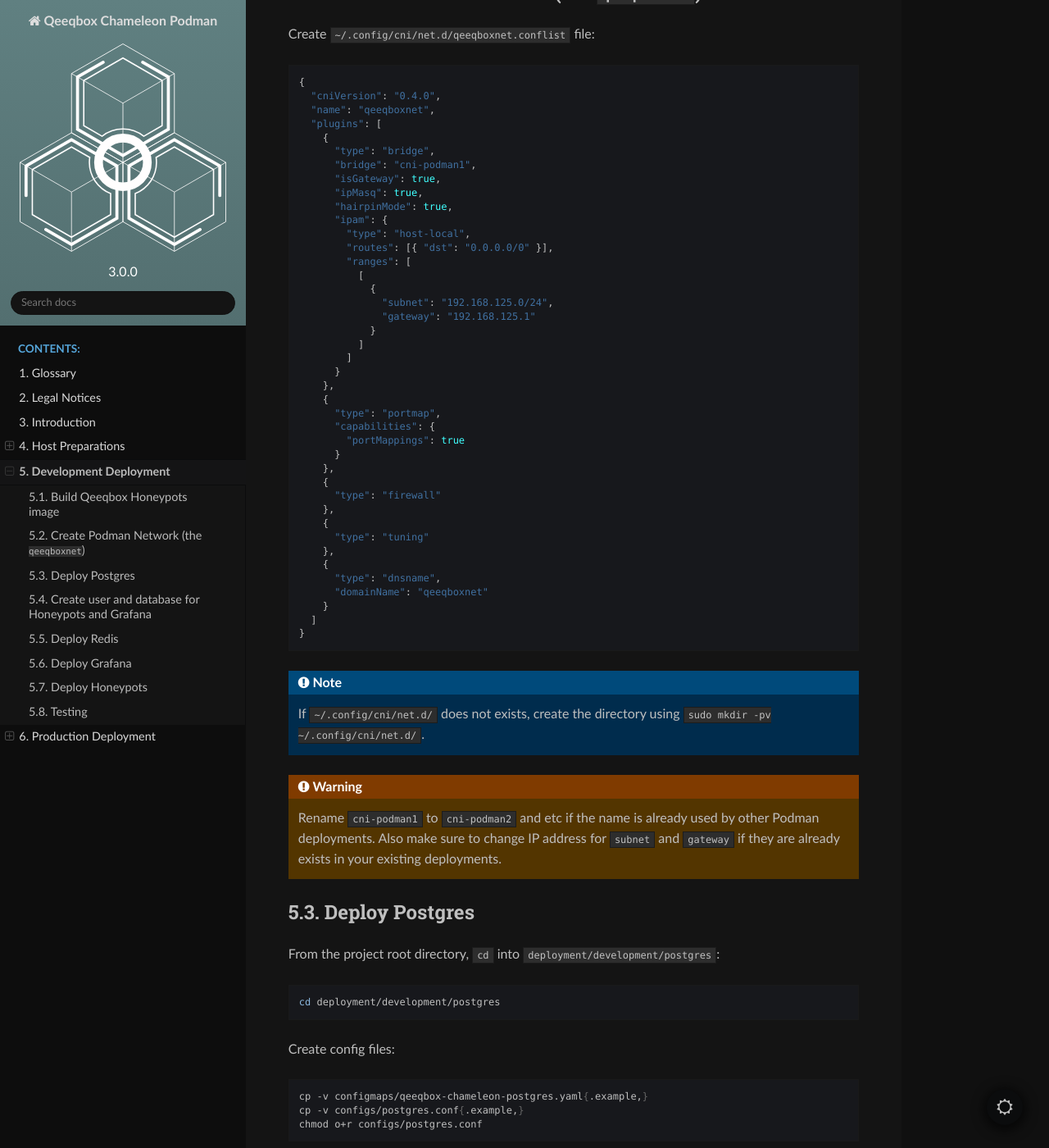
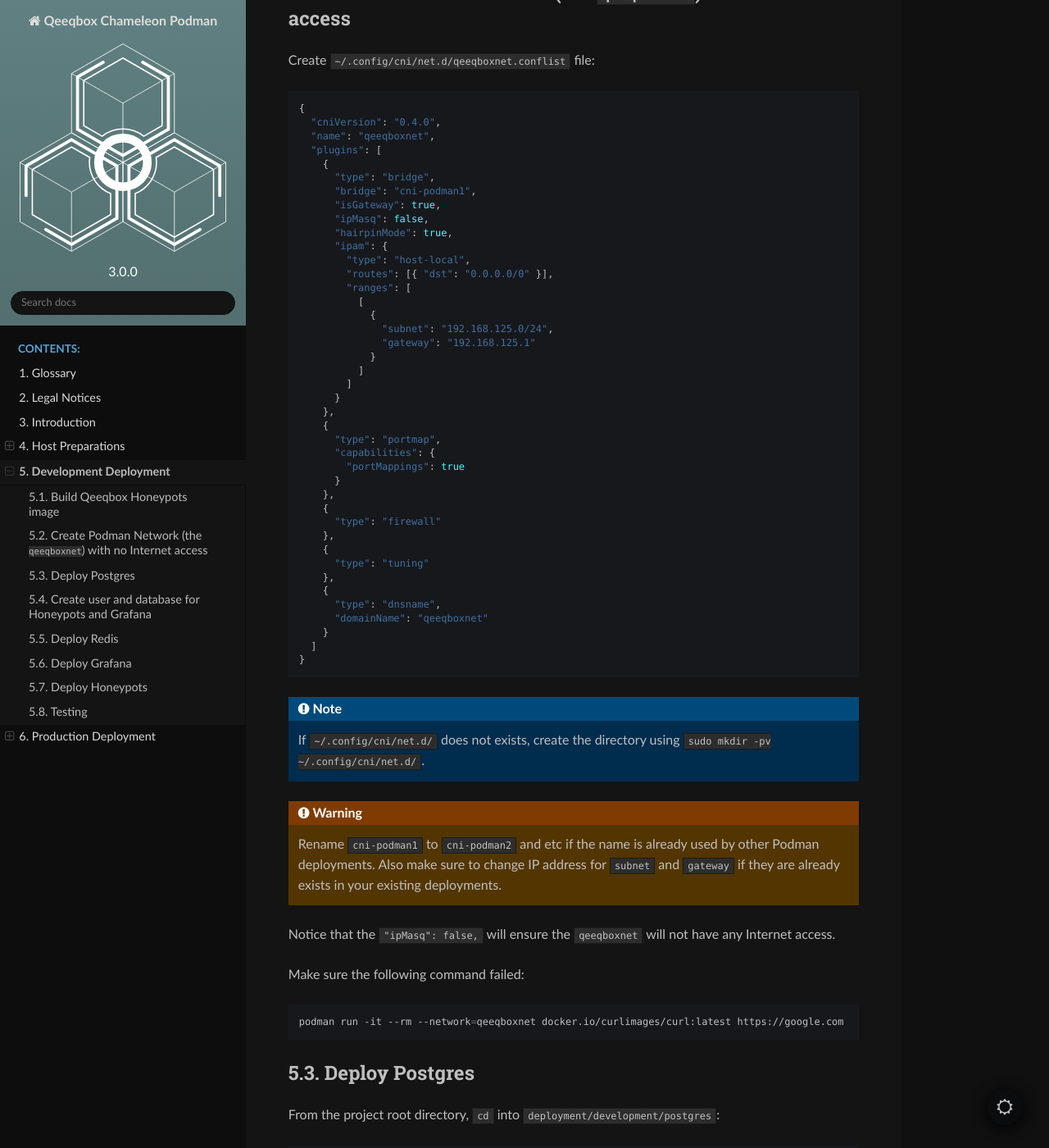
Before and after one commit to extra2000/qeeqbox-chameleon-podman, a Sphinx documentation site: the page built from docs/source/deployment_development.rst, in a window 1280 px wide and 1400 px high, scrolled down 493 px. Shown: the whole window at 82% size. Built offline with Sphinx 7.4.7 and the Read the Docs theme 2.0.0, drawn with Linux system fonts in a browser that asks for light colours.

Commit message:
docs(deployment-development): restrict `qeeqboxnet` with no Internet access

```diff
--- a/docs/source/deployment_development.rst
+++ b/docs/source/deployment_development.rst
@@ -13,8 +13,8 @@
     cd src/qeeqbox-chameleon
     podman build -t qeeqbox/honeypots -f honeypots-Dockerfile --build-arg PORTS="21 22 23 25 80 110 143 389 443 445 1080 3306 5900 6379 8080 9200 1433 5432" .
 
-Create Podman Network (the ``qeeqboxnet``)
-------------------------------------------
+Create Podman Network (the ``qeeqboxnet``) with no Internet access
+------------------------------------------------------------------
 
 Create ``~/.config/cni/net.d/qeeqboxnet.conflist`` file:
 
@@ -28,7 +28,7 @@
           "type": "bridge",
           "bridge": "cni-podman1",
           "isGateway": true,
-          "ipMasq": true,
+          "ipMasq": false,
           "hairpinMode": true,
           "ipam": {
             "type": "host-local",
@@ -69,6 +69,14 @@
 .. warning::
 
     Rename ``cni-podman1`` to ``cni-podman2`` and etc if the name is already used by other Podman deployments. Also make sure to change IP address for ``subnet`` and ``gateway`` if they are already exists in your existing deployments.
+
+Notice that the ``"ipMasq": false,`` will ensure the ``qeeqboxnet`` will not have any Internet access.
+
+Make sure the following command failed:
+
+.. code-block:: bash
+
+    podman run -it --rm --network=qeeqboxnet docker.io/curlimages/curl:latest https://google.com
 
 Deploy Postgres
 ---------------
```
